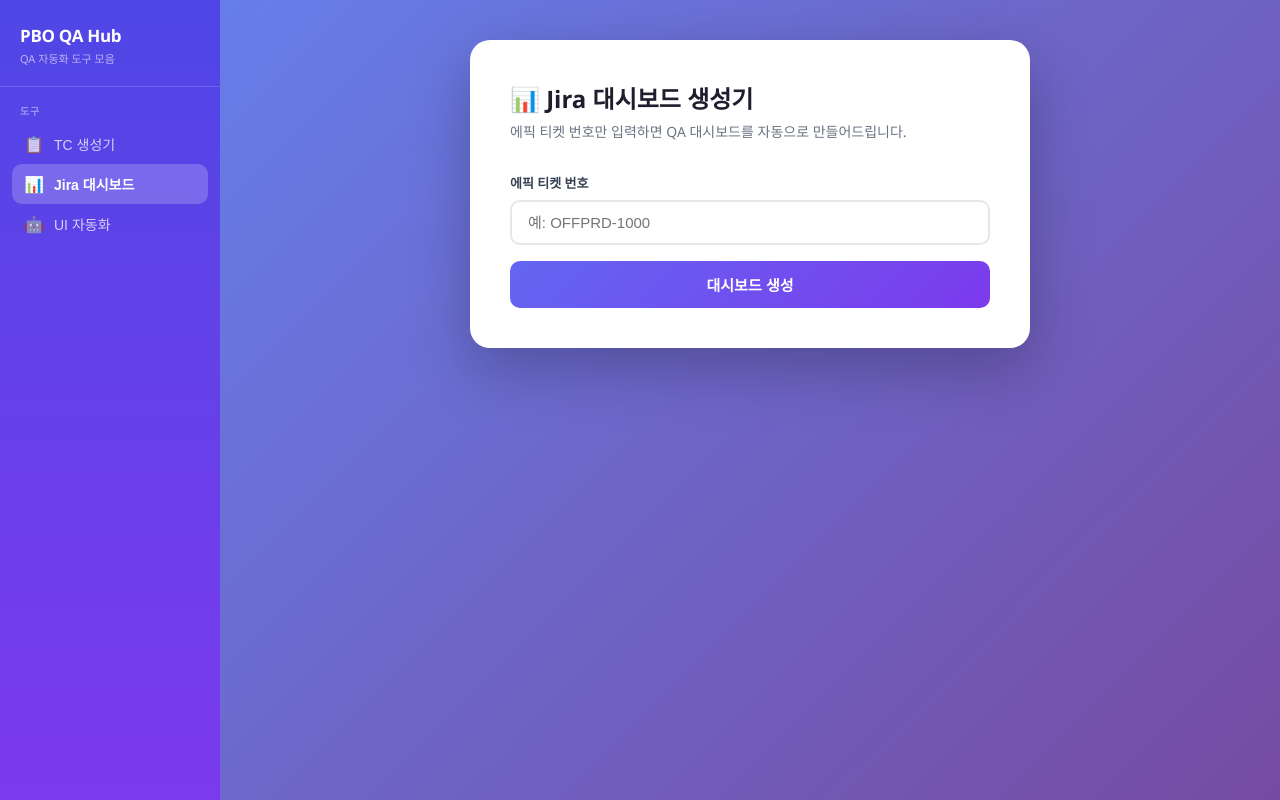
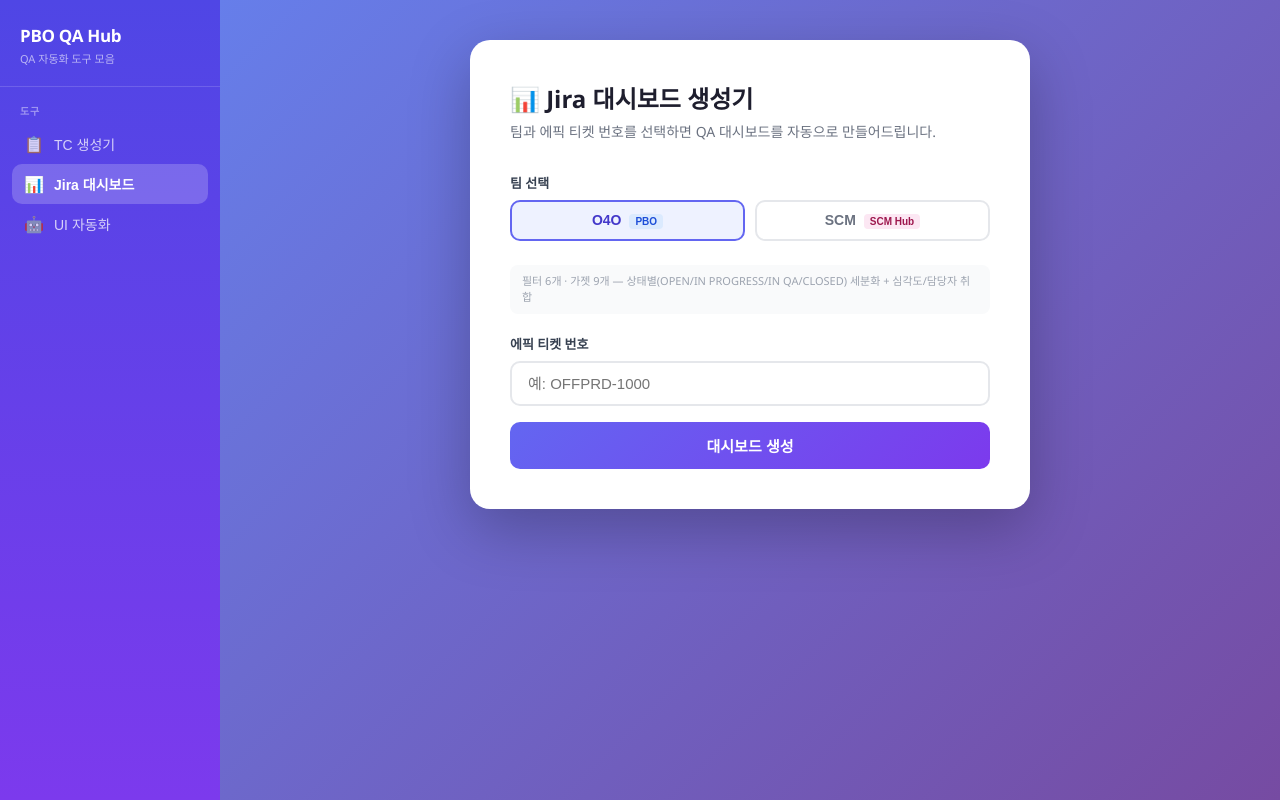
Before and after one commit to jaeheelim-o4o/O4O_QA_Hub, a Flask app: page / in a window 1280 px wide. Run offline with Flask 3, Linux system fonts and the light colour scheme.

Commit message:
feat: Jira 대시보드 자동생성 + UI 자동화(Self-POS TS) 기능 추가
- Jira 대시보드 자동생성 (O4O/SCM팀 2종, 필터+가젯 자동 구성)
- Self-POS TypeScript Playwright 연동 (reports/html 경로 수정)
- UI 자동화 실행 결과 Slack 알림 + HTML 리포트 + Trace 파일 서빙

Co-Authored-By: Claude Sonnet 4.6 <noreply@anthropic.com>

```diff
--- a/app.py
+++ b/app.py
@@ -28,8 +28,10 @@ def api_whoami():
 
 @app.route('/api/create-dashboard', methods=['POST'])
 def api_create_dashboard():
-    data = request.get_json()
-    epic_key = (data.get('epic_key') or '').strip().upper()
+    data      = request.get_json()
+    epic_key  = (data.get('epic_key') or '').strip().upper()
+    team      = (data.get('team') or 'o4o').strip().lower()
+
     if not epic_key:
         return jsonify({'error': '에픽 키를 입력해주세요.'}), 400
 
@@ -61,28 +63,6 @@ def api_create_dashboard():
     epic_title = r.json()["fields"]["summary"]
     log(f"  → {epic_key}: {epic_title}")
 
-    # ── 필터 생성 ──
-    base_jql = (
-        f"created >= -90d AND project = {bug_project} "
-        f"AND type = Bug AND parent = '{epic_key}'"
-    )
-    all_status = (
-        'status IN (SUGGESTED, "Ready To Test", "in QA", '
-        '"In Progress", "In Developer Test", "In Code Review", HOLD, Done)'
-    )
-    filter_specs = [
-        (f"[{epic_key}] 버그 전체",        f"{base_jql} AND {all_status} ORDER BY created DESC"),
-        (f"[{epic_key}] 버그 오픈",        f"{base_jql} AND status = SUGGESTED ORDER BY created DESC"),
-        (f"[{epic_key}] 버그 IN PROGRESS", f"{base_jql} AND status IN ('In Progress', 'In Developer Test', 'In Code Review') ORDER BY created DESC"),
-        (f"[{epic_key}] 버그 IN QA",       f"{base_jql} AND status IN ('in QA', 'Ready To Test') ORDER BY created DESC"),
-        (f"[{epic_key}] 버그 CLOSED",      f"{base_jql} AND status = Done ORDER BY created DESC"),
-        (f"[{epic_key}] 버그 심각도순",     f"{base_jql} AND {all_status} ORDER BY priority ASC, created DESC"),
-    ]
-
-    log(f"\n[2/4] 필터 생성 중... (총 {len(filter_specs)}개)")
-    filters = {}
-    label_keys = ["전체", "오픈", "IN PROGRESS", "IN QA", "CLOSED", "심각도순"]
-
     def create_filter(name, jql):
         r = http_requests.post(f"{jira_base_url}/rest/api/3/filter", headers=headers, json={
             "name": name, "jql": jql,
@@ -102,6 +82,64 @@ def api_create_dashboard():
                         return f["id"]
         return None
 
+    def add_gadget(dashboard_id, uri, col, row, color, label, config):
+        r = http_requests.post(
+            f"{jira_base_url}/rest/api/3/dashboard/{dashboard_id}/gadget",
+            headers=headers,
+            json={"uri": uri, "position": {"column": col, "row": row}, "color": color}
+        )
+        if not r.ok:
+            log(f"  ⚠ {label} 추가 실패: {r.text[:80]}")
+            return
+        gid = r.json()["id"]
+        http_requests.put(
+            f"{jira_base_url}/rest/api/3/dashboard/{dashboard_id}/gadget/{gid}",
+            headers=headers, json={"title": label, "color": color}
+        )
+        r2 = http_requests.put(
+            f"{jira_base_url}/rest/api/3/dashboard/{dashboard_id}/items/{gid}/properties/config",
+            headers=headers, json=config
+        )
+        if r2.ok:
+            log(f"  ✓ {label}")
+        else:
+            log(f"  ⚠ {label} config 실패: {r2.text[:80]}")
+
+    if team == 'scm':
+        return _create_dashboard_scm(
+            epic_key, epic_title, jira_base_url, headers, log, log_lines, create_filter, add_gadget
+        )
+    else:
+        return _create_dashboard_o4o(
+            epic_key, epic_title, jira_base_url, headers, bug_project, log, log_lines, create_filter, add_gadget
+        )
+
+
+def _create_dashboard_o4o(epic_key, epic_title, jira_base_url, headers, bug_project,
+                           log, log_lines, create_filter, add_gadget):
+    """O4O팀 대시보드: 필터 6개 + 가젯 9개"""
+
+    base_jql = (
+        f"created >= -90d AND project = {bug_project} "
+        f"AND type = Bug AND parent = '{epic_key}'"
+    )
+    all_status = (
+        'status IN (SUGGESTED, "Ready To Test", "in QA", '
+        '"In Progress", "In Developer Test", "In Code Review", HOLD, Done)'
+    )
+    filter_specs = [
+        (f"[{epic_key}] 버그 ALL",         f"{base_jql} AND {all_status} ORDER BY created DESC"),
+        (f"[{epic_key}] 버그 OPEN",        f"{base_jql} AND status = SUGGESTED ORDER BY created DESC"),
+        (f"[{epic_key}] 버그 IN PROGRESS", f"{base_jql} AND status IN ('In Progress', 'In Developer Test', 'In Code Review') ORDER BY created DESC"),
+        (f"[{epic_key}] 버그 IN QA",       f"{base_jql} AND status IN ('in QA', 'Ready To Test') ORDER BY created DESC"),
+        (f"[{epic_key}] 버그 CLOSED",      f"{base_jql} AND status = Done ORDER BY created DESC"),
+        (f"[{epic_key}] 버그 심각도순",     f"{base_jql} AND {all_status} ORDER BY priority ASC, created DESC"),
+    ]
+
+    log(f"\n[2/4] 필터 생성 중... (총 {len(filter_specs)}개)")
+    filters = {}
+    label_keys = ["ALL", "OPEN", "IN PROGRESS", "IN QA", "CLOSED", "심각도순"]
+
     for (name, jql), key in zip(filter_specs, label_keys):
         fid = create_filter(name, jql)
         if not fid:
@@ -109,7 +147,6 @@ def api_create_dashboard():
         filters[key] = fid
         log(f"  ✓ {name}  (ID: {fid})")
 
-    # ── 대시보드 생성 ──
     log(f"\n[3/4] 대시보드 생성 중...")
     r = http_requests.post(f"{jira_base_url}/rest/api/3/dashboard", headers=headers, json={
         "name": epic_title,
@@ -121,13 +158,12 @@ def api_create_dashboard():
     dashboard_id = r.json()["id"]
     log(f"  ✓ {epic_title}  (ID: {dashboard_id})")
 
-    # ── 가젯 추가 ──
     URI_FILTER = "rest/gadgets/1.0/g/com.atlassian.jira.gadgets:filter-results-gadget/gadgets/filter-results-gadget.xml"
     URI_2D     = "rest/gadgets/1.0/g/com.atlassian.jira.gadgets:two-dimensional-stats-gadget/gadgets/two-dimensional-stats-gadget.xml"
     URI_CR     = "rest/gadgets/1.0/g/com.atlassian.jira.gadgets:created-vs-resolved-issues-chart-gadget/gadgets/createdvsresolved-gadget.xml"
     URI_CAL    = "rest/gadgets/1.0/g/com.atlassian.jira.ext.calendar:issuescalendar-gadget/templates/plugins/jira/portlets/calendar/gadget/calendar-gadget.xml"
 
-    fid_all   = filters["전체"]
+    fid_all   = filters["ALL"]
     col_names = "issuetype|issuekey|summary|심각도[Dropdown]|assignee|status"
     prefix    = epic_title[:35]
 
@@ -142,9 +178,9 @@ def api_create_dashboard():
             "name": prefix, "daysprevious": "30",
             "id": fid_all, "operation": "cumulative"
         }),
-        (URI_2D,     0, 1, "blue", "버그 오픈 종류 (기능/디자인)", {
+        (URI_2D,     0, 1, "blue", "버그 OPEN 종류 (기능/디자인)", {
             "isConfigured": "true", "isPopup": "false", "refresh": "15",
-            "filterId": f"filter-{filters['오픈']}",
+            "filterId": f"filter-{filters['OPEN']}",
             "xstattype": "customfield_10275", "ystattype": "labels",
             "sortDirection": "asc", "sortBy": "natural",
             "more": "false", "numberToShow": "5"
@@ -169,9 +205,9 @@ def api_create_dashboard():
             "sortDirection": "asc", "sortBy": "natural",
             "more": "false", "numberToShow": "20"
         }),
-        (URI_FILTER, 1, 2, "blue", "버그 오픈 리스트", {
+        (URI_FILTER, 1, 2, "blue", "버그 OPEN 리스트", {
             "isConfigured": "true", "isPopup": "false", "refresh": "15",
-            "filterId": filters["오픈"], "columnNames": col_names, "num": "20"
+            "filterId": filters["OPEN"], "columnNames": col_names, "num": "20"
         }),
         (URI_FILTER, 1, 3, "blue", "버그 IN PROGRESS", {
             "isConfigured": "true", "isPopup": "false", "refresh": "15",
@@ -187,31 +223,116 @@ def api_create_dashboard():
         }),
     ]
 
-    def add_gadget(uri, col, row, color, label, config):
-        r = http_requests.post(
-            f"{jira_base_url}/rest/api/3/dashboard/{dashboard_id}/gadget",
-            headers=headers,
-            json={"uri": uri, "position": {"column": col, "row": row}, "color": color}
-        )
-        if not r.ok:
-            log(f"  ⚠ {label} 추가 실패: {r.text[:80]}")
-            return
-        gid = r.json()["id"]
-        http_requests.put(
-            f"{jira_base_url}/rest/api/3/dashboard/{dashboard_id}/gadget/{gid}",
-            headers=headers, json={"title": label, "color": color}
-        )
-        r2 = http_requests.put(
-            f"{jira_base_url}/rest/api/3/dashboard/{dashboard_id}/items/{gid}/properties/config",
-            headers=headers, json=config
-        )
-        if r2.ok:
-            log(f"  ✓ {label}")
-        else:
-            log(f"  ⚠ {label} config 실패: {r2.text[:80]}")
+    for args in gadgets:
+        add_gadget(dashboard_id, *args)
+
+    url = f"{jira_base_url}/jira/dashboards/{dashboard_id}"
+    log(f"\n✅ 완료!")
+    return jsonify({'log': '\n'.join(log_lines), 'url': url})
+
+
+def _create_dashboard_scm(epic_key, epic_title, jira_base_url, headers,
+                           log, log_lines, create_filter, add_gadget):
+    """SCM팀 대시보드: 필터 2개(Total/진행중) + 가젯 8개"""
+
+    filter_specs = [
+        (f"[{epic_key}] QA - Total",   f"issuetype = Bug AND parent = '{epic_key}'"),
+        (f"[{epic_key}] QA - 진행중",   f"issuetype = Bug AND parent = '{epic_key}' AND status NOT IN (\"Done\")"),
+    ]
+
+    log(f"\n[2/4] 필터 생성 중... (총 {len(filter_specs)}개)")
+    filters = {}
+    label_keys = ["TOTAL", "ACTIVE"]
+
+    for (name, jql), key in zip(filter_specs, label_keys):
+        fid = create_filter(name, jql)
+        if not fid:
+            return jsonify({'error': f"필터 생성 실패: {name}"})
+        filters[key] = fid
+        log(f"  ✓ {name}  (ID: {fid})")
+
+    log(f"\n[3/4] 대시보드 생성 중...")
+    r = http_requests.post(f"{jira_base_url}/rest/api/3/dashboard", headers=headers, json={
+        "name": epic_title,
+        "sharePermissions": [{"type": "authenticated"}],
+        "editPermissions": [{"type": "authenticated"}]
+    })
+    if not r.ok:
+        return jsonify({'error': f"대시보드 생성 실패: {r.text[:120]}"})
+    dashboard_id = r.json()["id"]
+    log(f"  ✓ {epic_title}  (ID: {dashboard_id})")
+
+    URI_FILTER = "rest/gadgets/1.0/g/com.atlassian.jira.gadgets:filter-results-gadget/gadgets/filter-results-gadget.xml"
+    URI_2D     = "rest/gadgets/1.0/g/com.atlassian.jira.gadgets:two-dimensional-stats-gadget/gadgets/two-dimensional-stats-gadget.xml"
+    URI_CR     = "rest/gadgets/1.0/g/com.atlassian.jira.gadgets:created-vs-resolved-issues-chart-gadget/gadgets/createdvsresolved-gadget.xml"
+    URI_CAL    = "rest/gadgets/1.0/g/com.atlassian.jira.ext.calendar:issuescalendar-gadget/templates/plugins/jira/portlets/calendar/gadget/calendar-gadget.xml"
+    URI_STATS  = "rest/gadgets/1.0/g/com.atlassian.jira.gadgets:stats-gadget/gadgets/stats-gadget.xml"
+    URI_PIE    = "rest/gadgets/1.0/g/com.atlassian.jira.gadgets:pie-chart-gadget/gadgets/piechart-gadget.xml"
+
+    fid_total  = filters["TOTAL"]
+    fid_active = filters["ACTIVE"]
+    col_names  = "issuetype|issuekey|summary|priority|assignee|status"
+    prefix     = epic_title[:35]
+
+    log(f"\n[4/4] 가젯 추가 중...")
+
+    gadgets = [
+        # col:0
+        (URI_STATS,  0, 0, "blue", "이슈수정 우선순위별 취합", {
+            "isConfigured": "true", "sortDirection": "asc",
+            "statType": "priorities", "maxResults": "10",
+            "name": prefix, "refresh": "false",
+            "projectOrFilterId": f"filter-{fid_active}",
+            "includeResolvedIssues": "false", "sortBy": "total",
+            "id": fid_active, "type": "filter"
+        }),
+        (URI_STATS,  0, 1, "blue", "이슈의 상태별 취합", {
+            "isConfigured": "true", "sortDirection": "desc",
+            "statType": "statuses", "maxResults": "10",
+            "name": prefix, "refresh": "false",
+            "projectOrFilterId": f"filter-{fid_total}",
+            "includeResolvedIssues": "false", "sortBy": "total",
+            "id": fid_total, "type": "filter"
+        }),
+        (URI_CAL,    0, 2, "blue", "일별 bug 등록 추이 캘린더", {
+            "isConfigured": "true", "numOfIssueIcons": "20",
+            "dateFieldName": "created", "name": prefix, "refresh": "15",
+            "projectOrFilterId": f"filter-{fid_total}",
+            "id": fid_total, "type": "filter", "displayVersions": "false"
+        }),
+        (URI_PIE,    0, 3, "blue", "심각도별 버그 파이차트", {
+            "isConfigured": "true", "statType": "customfield_10275",
+            "isPopup": "false", "name": prefix, "refresh": "false",
+            "projectOrFilterId": "", "id": fid_total, "type": "filter"
+        }),
+        (URI_CR,     0, 4, "blue", "생성 대비 해결 차트", {
+            "isConfigured": "true", "isPopup": "false", "refresh": "false",
+            "periodName": "daily", "showUnresolvedTrend": "false",
+            "projectOrFilterId": "", "type": "filter",
+            "versionLabel": "major", "isCumulative": "false",
+            "name": prefix, "daysprevious": "20",
+            "id": fid_total, "operation": "count"
+        }),
+        # col:1
+        (URI_2D,     1, 0, "blue", "미해결 담당자별 버그 취합", {
+            "isConfigured": "true", "isPopup": "false", "refresh": "15",
+            "filterId": f"filter-{fid_active}",
+            "xstattype": "statuses", "ystattype": "assignees",
+            "sortDirection": "desc", "sortBy": "total",
+            "more": "false", "numberToShow": "20"
+        }),
+        (URI_FILTER, 1, 1, "purple", "미해결, 진행중인 버그 취합", {
+            "isConfigured": "true", "isPopup": "false", "refresh": "15",
+            "filterId": fid_active, "columnNames": col_names, "num": "10"
+        }),
+        (URI_FILTER, 1, 2, "gray", f"{prefix} - Total", {
+            "isConfigured": "true", "isPopup": "false", "refresh": "15",
+            "filterId": fid_total, "columnNames": col_names, "num": "5"
+        }),
+    ]
 
     for args in gadgets:
-        add_gadget(*args)
+        add_gadget(dashboard_id, *args)
 
     url = f"{jira_base_url}/jira/dashboards/{dashboard_id}"
     log(f"\n✅ 완료!")
@@ -245,11 +366,10 @@ def api_ui_test_run():
     allure_report_dir  = os.path.join(ROOT_DIR, 'test_results', 'allure-report',  run_id)
     os.makedirs(allure_results_dir, exist_ok=True)
 
-    test_path = os.path.join('tests', service)
-    if tests:
-        test_path = ' '.join(
-            os.path.join('tests', service, t) for t in tests
-        )
+    # Self-POS는 TypeScript Playwright runner 사용
+    TS_RUNNER_DIR = os.path.join(os.path.dirname(ROOT_DIR), 'o4o-qa-automation')
+    use_playwright = (service == 'self_pos' and os.path.isdir(TS_RUNNER_DIR))
+    pw_report_dir  = os.path.join(TS_RUNNER_DIR, 'reports', 'html') if use_playwright else None
 
     _ui_runs[run_id] = {
         'status':              'running',
@@ -260,6 +380,7 @@ def api_ui_test_run():
         'report_path':         report_path,
         'allure_results_dir':  allure_results_dir,
         'allure_report_dir':   allure_report_dir,
+        'pw_report_dir':       pw_report_dir,
         'triggered_by':        triggered_by,
         'result':              None
     }
@@ -270,6 +391,31 @@ def api_ui_test_run():
         env['UI_TEST_FE_TYPE']  = fe_type
         env['UI_TEST_HEADLESS'] = 'true' if headless else 'false'
 
+        # ── Self-POS: TypeScript Playwright 실행 ──────────────────
+        if use_playwright:
+            hub_base_url = 'http://localhost:5001'
+            env['REPORT_URL']    = f'{hub_base_url}/api/ui-test/report/{run_id}'
+            env['TRIGGERED_BY']  = triggered_by
+
+            pw_cmd = ['npx', 'playwright', 'test', '--project=selfpos']
+            if not headless:
+                pw_cmd.append('--headed')
+
+            proc = subprocess.run(
+                pw_cmd, capture_output=True, text=True,
+                env=env, cwd=TS_RUNNER_DIR
+            )
+
+            _ui_runs[run_id]['status'] = 'done' if proc.returncode in (0, 1) else 'error'
+            _ui_runs[run_id]['result'] = {
+                'returncode': proc.returncode,
+                'stdout':     proc.stdout[-4000:],
+                'stderr':     proc.stderr[-1000:]
+            }
+            # Slack 알림은 slack-reporter.ts 가 처리하므로 여기선 스킵
+            return
+
+        # ── mPOS / PDP: 기존 pytest 실행 ─────────────────────────
         cmd = [
             sys.executable, '-m', 'pytest',
             os.path.join('tests', service),
@@ -356,7 +502,13 @@ def api_ui_test_report(run_id):
     if not run:
         return jsonify({'error': 'run_id를 찾을 수 없습니다.'}), 404
 
-    # allure 리포트가 있으면 allure 우선 서빙 (CLI: index.html / combine: complete.html)
+    # Self-POS (Playwright HTML 리포트) 우선 서빙
+    pw_report_dir = run.get('pw_report_dir', '')
+    pw_index = os.path.join(pw_report_dir, 'index.html') if pw_report_dir else ''
+    if pw_index and os.path.exists(pw_index):
+        return redirect(f'/api/ui-test/pw-report/{run_id}/index.html')
+
+    # allure 리포트 서빙 (CLI: index.html / combine: complete.html)
     allure_dir = run.get('allure_report_dir', '')
     for allure_file in ('index.html', 'complete.html'):
         if os.path.exists(os.path.join(allure_dir, allure_file)):
@@ -367,6 +519,18 @@ def api_ui_test_report(run_id):
     if not os.path.exists(path):
         return jsonify({'error': '리포트 파일이 아직 없습니다.'}), 404
     return send_file(path, mimetype='text/html')
+
+
+@app.route('/api/ui-test/pw-report/<run_id>/<path:filename>')
+def api_ui_test_pw_report(run_id, filename):
+    """Playwright HTML 리포트 정적 파일 서빙"""
+    run = _ui_runs.get(run_id)
+    if not run:
+        return jsonify({'error': 'run_id를 찾을 수 없습니다.'}), 404
+    pw_report_dir = run.get('pw_report_dir', '')
+    if not pw_report_dir or not os.path.isdir(pw_report_dir):
+        return jsonify({'error': 'Playwright 리포트가 없습니다.'}), 404
+    return send_from_directory(pw_report_dir, filename)
 
 
 @app.route('/api/ui-test/allure/<run_id>/')
--- a/templates/hub.html
+++ b/templates/hub.html
@@ -127,6 +127,51 @@
         .dashboard-card .subtitle { color: #6b7280; font-size: 14px; margin-bottom: 32px; }
 
         .field-label { display: block; font-size: 13px; font-weight: 600; color: #374151; margin-bottom: 8px; }
+
+        /* 팀 선택 */
+        .team-selector {
+            display: flex;
+            gap: 10px;
+            margin-bottom: 24px;
+            flex-wrap: wrap;
+        }
+        .team-btn {
+            flex: 1;
+            min-width: 100px;
+            padding: 10px 16px;
+            border: 2px solid #e5e7eb;
+            border-radius: 10px;
+            background: white;
+            font-size: 14px;
+            font-weight: 600;
+            color: #6b7280;
+            cursor: pointer;
+            transition: border-color 0.15s, background 0.15s, color 0.15s;
+            text-align: center;
+        }
+        .team-btn:hover { border-color: #a5b4fc; color: #4338ca; }
+        .team-btn.selected { border-color: #6366f1; background: #eef2ff; color: #4338ca; }
+        .team-badge {
+            display: inline-block;
+            font-size: 10px;
+            font-weight: 700;
+            padding: 2px 6px;
+            border-radius: 4px;
+            margin-left: 4px;
+            vertical-align: middle;
+        }
+        .badge-o4o  { background: #dbeafe; color: #1d4ed8; }
+        .badge-scm  { background: #fce7f3; color: #9d174d; }
+
+        .team-desc {
+            font-size: 11px;
+            color: #9ca3af;
+            margin-bottom: 20px;
+            padding: 8px 12px;
+            background: #f9fafb;
+            border-radius: 8px;
+            line-height: 1.5;
+        }
 
         .epic-input {
             width: 100%;
@@ -328,7 +373,20 @@
             <div class="dashboard-body">
                 <div class="dashboard-card">
                     <h1>📊 Jira 대시보드 생성기</h1>
-                    <p class="subtitle">에픽 티켓 번호만 입력하면 QA 대시보드를 자동으로 만들어드립니다.</p>
+                    <p class="subtitle">팀과 에픽 티켓 번호를 선택하면 QA 대시보드를 자동으로 만들어드립니다.</p>
+
+                    <label class="field-label">팀 선택</label>
+                    <div class="team-selector" id="team-selector">
+                        <button class="team-btn selected" onclick="selectTeam(this, 'o4o')">
+                            O4O <span class="team-badge badge-o4o">PBO</span>
+                        </button>
+                        <button class="team-btn" onclick="selectTeam(this, 'scm')">
+                            SCM <span class="team-badge badge-scm">SCM Hub</span>
+                        </button>
+                    </div>
+                    <div class="team-desc" id="team-desc">
+                        필터 6개 · 가젯 9개 — 상태별(OPEN/IN PROGRESS/IN QA/CLOSED) 세분화 + 심각도/담당자 취합
+                    </div>
 
                     <label class="field-label" for="epicKey">에픽 티켓 번호</label>
                     <input class="epic-input" type="text" id="epicKey"
@@ -614,6 +672,24 @@
             }
         }
 
+        // ── 대시보드 팀 선택 ──────────────────────────────────────
+        var _selectedTeam = 'o4o';
+
+        var _teamDesc = {
+            'o4o': '필터 6개 · 가젯 9개 — 상태별(OPEN/IN PROGRESS/IN QA/CLOSED) 세분화 + 심각도/담당자 취합',
+            'scm': '필터 2개(Total/진행중) · 가젯 8개 — 우선순위별/상태별 취합 + 파이차트 + 캘린더'
+        };
+
+        function selectTeam(el, team) {
+            document.querySelectorAll('#team-selector .team-btn').forEach(function(b) {
+                b.classList.remove('selected');
+            });
+            el.classList.add('selected');
+            _selectedTeam = team;
+            var desc = _teamDesc[team] || '';
+            document.getElementById('team-desc').textContent = desc;
+        }
+
         async function createDashboard() {
             var epicKey = document.getElementById('epicKey').value.trim().toUpperCase();
             if (!epicKey) { alert('에픽 티켓 번호를 입력해주세요.'); return; }
@@ -632,7 +708,7 @@
                 var resp = await fetch('/api/create-dashboard', {
                     method: 'POST',
                     headers: {'Content-Type': 'application/json'},
-                    body: JSON.stringify({epic_key: epicKey})
+                    body: JSON.stringify({epic_key: epicKey, team: _selectedTeam})
                 });
                 var data = await resp.json();
 
```
